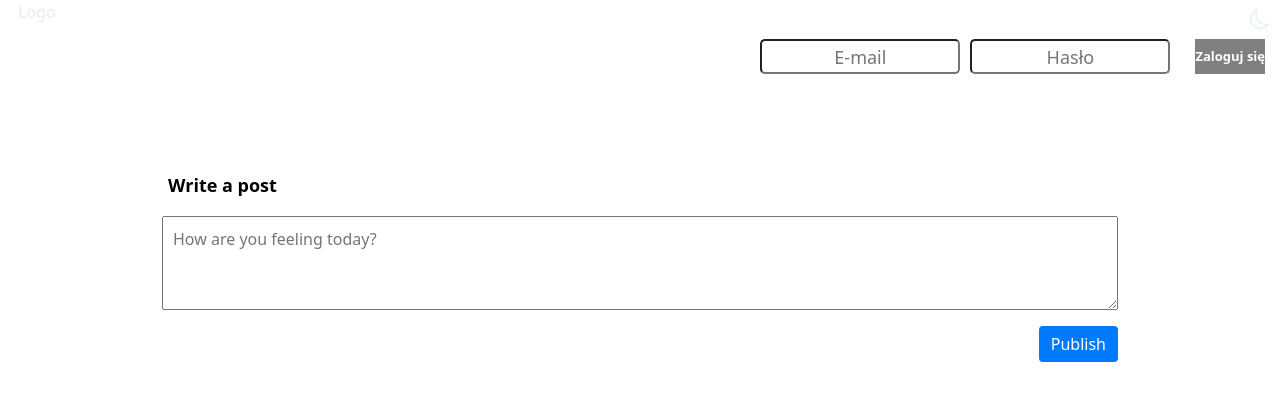
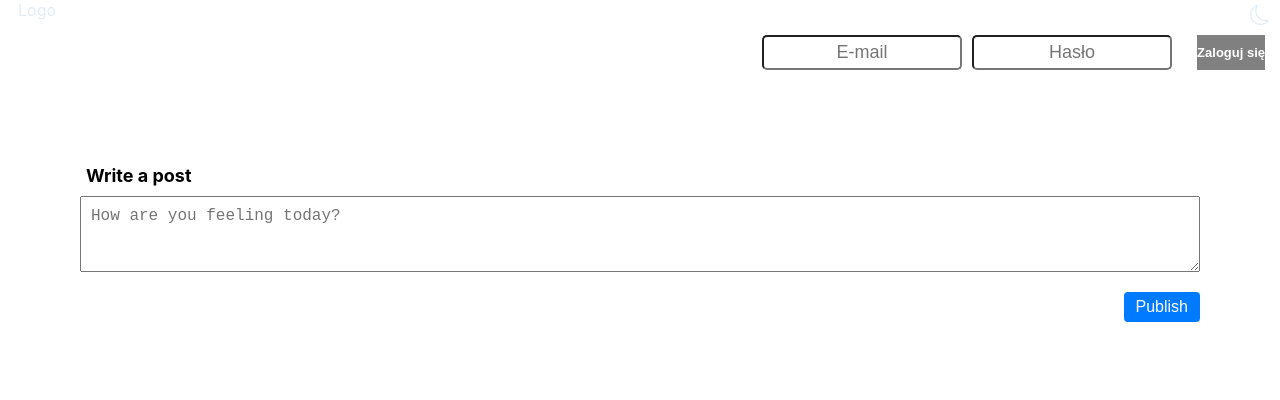
Before and after one commit to ALewandowska-sys/chatApp, a React (Create React App) app in the folder front/: page /myhome in a window 1280 px wide. Shown: the top 400 px of the page. Built offline with nearby package versions, Linux system fonts and the light colour scheme; no server answers; the database is empty.

Commit message:
remove bootstrap

```diff
--- a/front/package.json
+++ b/front/package.json
@@ -13,7 +13,6 @@
     "@types/react": "^18.0.27",
     "@types/react-dom": "^18.0.10",
     "axios": "^1.3.4",
-    "bootstrap": "^5.2.3",
     "bootstrap-icons": "^1.10.3",
     "firebase": "^9.19.1",
     "react": "^18.2.0",
--- a/front/src/components/add_new_post/AddNewPost.tsx
+++ b/front/src/components/add_new_post/AddNewPost.tsx
@@ -84,6 +84,7 @@ export default function AddNewPost() {
         />
         <Flex right>
           <input
+            disabled={!formState.isValid}
             type="submit"
             onClick={(e) => onSubmit(e)}
             className="add-new-post__submit-btn"
--- a/front/src/components/fetch_all_posts/FetchAllPosts.scss
+++ b/front/src/components/fetch_all_posts/FetchAllPosts.scss
@@ -1,8 +1,9 @@
 .fetch-all-posts {
+  box-sizing: border-box;
   display: flex;
   flex-direction: column;
   align-items: flex-start;
-  width: 100%;
+  margin: 0rem 5rem 1rem 5rem;
 
   &__container {
     width: 100%;
--- a/front/src/index.tsx
+++ b/front/src/index.tsx
@@ -3,7 +3,6 @@ import ReactDOM from 'react-dom/client';
 import './index.css';
 import App from './App';
 import reportWebVitals from './reportWebVitals';
-import 'bootstrap/dist/css/bootstrap.min.css';
 
 const root = ReactDOM.createRoot(
   document.getElementById('root') as HTMLElement
```
